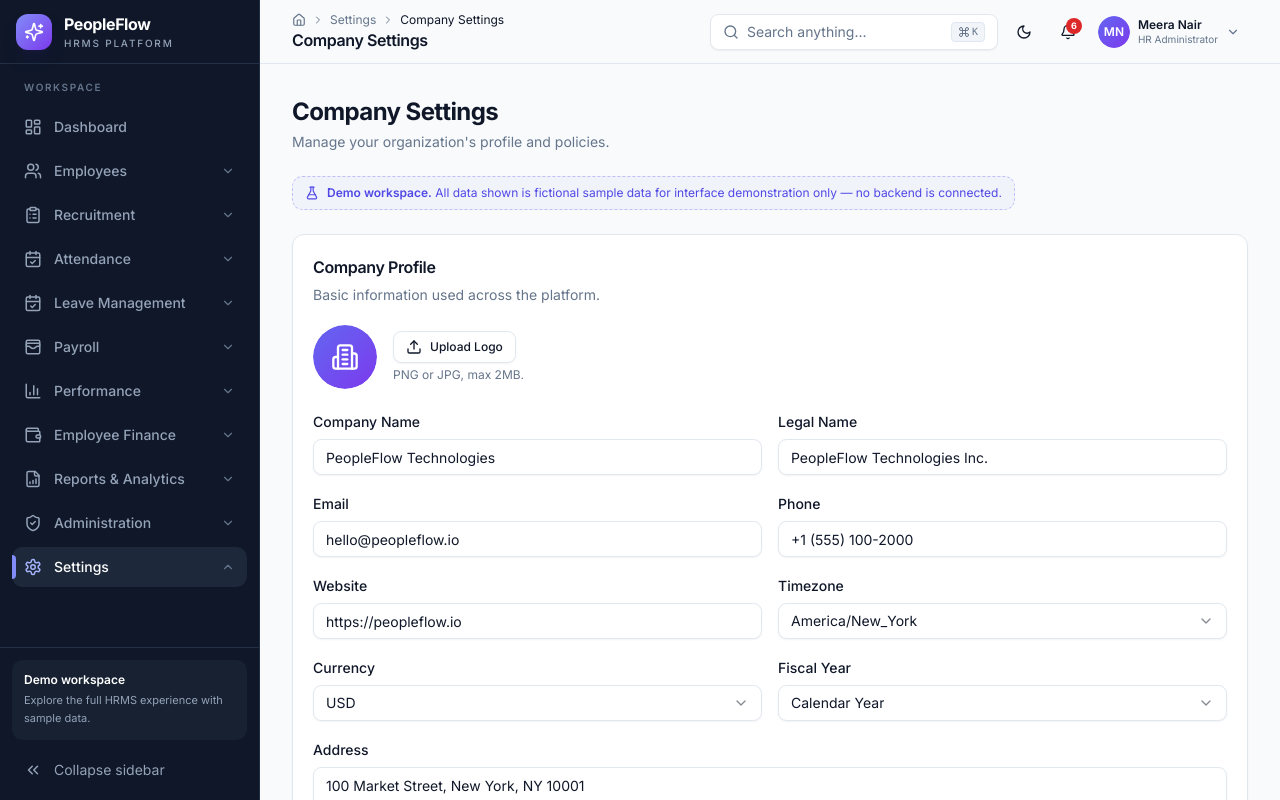
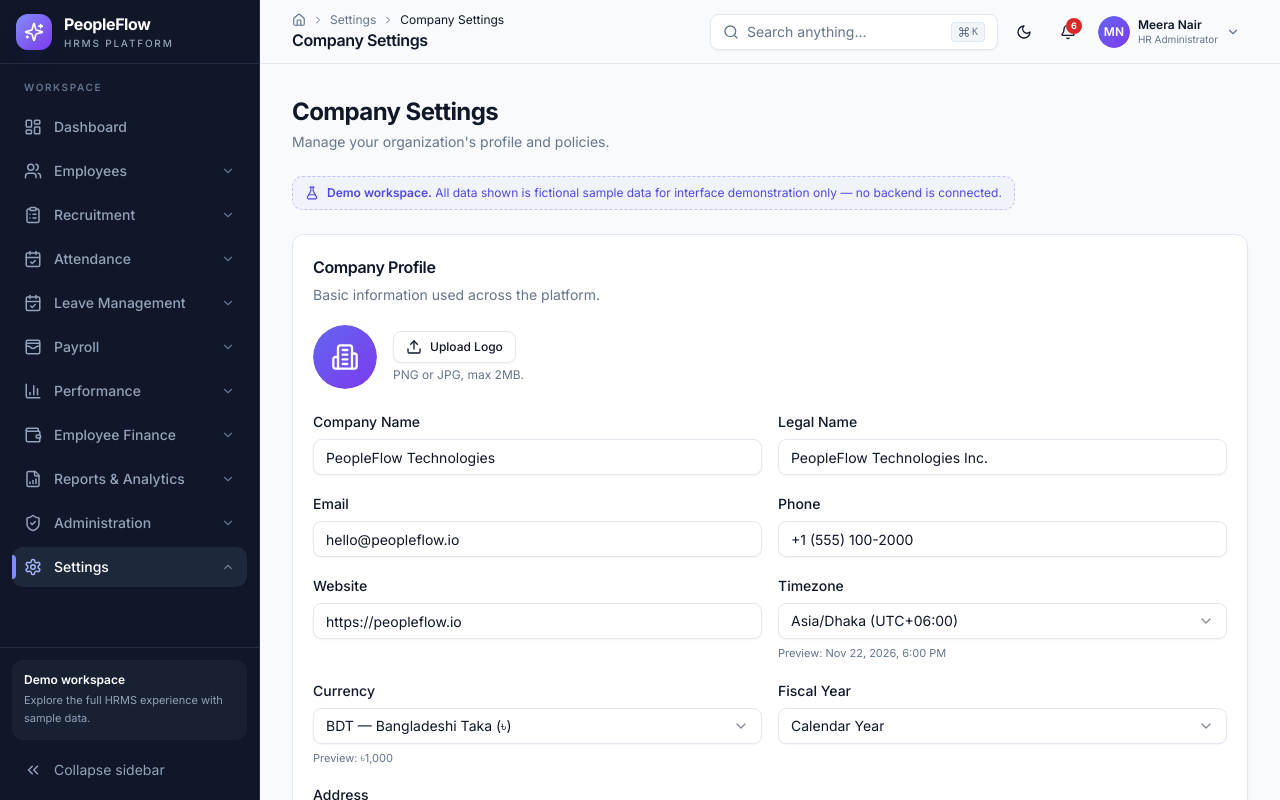
Before and after one commit to RAKIB6348/hrms-system, a React (Vite) app in the folder frontend/: page /settings/company in a window 1280 px wide. Shown: the top 800 px of the page. Built offline with nearby package versions, Linux system fonts and the light colour scheme.

Commit message:
Add BDT currency and Asia Dhaka timezone to HRMS settings

```diff
--- /dev/null
+++ b/frontend/src/hooks/use-company-settings.ts
@@ -0,0 +1,89 @@
+import { create } from 'zustand'
+import { persist } from 'zustand/middleware'
+import { formatCurrency, formatDate } from '@/lib/utils'
+
+export interface CompanySettings {
+  name: string
+  legalName: string
+  email: string
+  phone: string
+  website: string
+  address: string
+  timezone: string
+  currency: string
+  fiscalYear: string
+}
+
+/** Defaults used only when no saved company preferences exist. */
+export const companySettingsDefaults: CompanySettings = {
+  name: 'PeopleFlow Technologies',
+  legalName: 'PeopleFlow Technologies Inc.',
+  email: 'hello@peopleflow.io',
+  phone: '+1 (555) 100-2000',
+  website: 'https://peopleflow.io',
+  address: '100 Market Street, New York, NY 10001',
+  timezone: 'Asia/Dhaka',
+  currency: 'BDT',
+  fiscalYear: 'Calendar Year',
+}
+
+export const CURRENCY_OPTIONS = [
+  { value: 'BDT', label: 'BDT — Bangladeshi Taka (৳)' },
+  { value: 'USD', label: 'USD' },
+  { value: 'EUR', label: 'EUR' },
+  { value: 'GBP', label: 'GBP' },
+  { value: 'INR', label: 'INR' },
+  { value: 'SGD', label: 'SGD' },
+]
+
+export const TIMEZONE_OPTIONS = [
+  { value: 'Asia/Dhaka', label: 'Asia/Dhaka (UTC+06:00)' },
+  { value: 'America/New_York', label: 'America/New_York' },
+  { value: 'Europe/London', label: 'Europe/London' },
+  { value: 'Asia/Kolkata', label: 'Asia/Kolkata' },
+  { value: 'Asia/Singapore', label: 'Asia/Singapore' },
+]
+
+interface CompanySettingsState {
+  settings: CompanySettings
+  save: (settings: CompanySettings) => void
+}
+
+/**
+ * Frontend-only persistence for company preferences. Rehydration merges saved
+ * values over the defaults, so an existing user's saved currency/timezone (and
+ * every other field) is never overwritten. Writes happen only on explicit save.
+ */
+export const useCompanyStore = create<CompanySettingsState>()(
+  persist(
+    (set) => ({
+      settings: companySettingsDefaults,
+      save: (settings) => set({ settings }),
+    }),
+    {
+      name: 'hrms-company-settings',
+      version: 1,
+      partialize: (state) => ({ settings: state.settings }),
+      merge: (persisted, current) => {
+        const saved = (persisted as Partial<CompanySettingsState> | undefined)?.settings
+        return {
+          ...current,
+          settings: { ...companySettingsDefaults, ...(saved ?? {}) },
+        }
+      },
+    },
+  ),
+)
+
+/** Formatting helpers bound to the saved company currency and timezone. */
+export function useCompanyFormatter() {
+  const { currency, timezone } = useCompanyStore((state) => state.settings)
+
+  return {
+    currency,
+    timezone,
+    formatMoney: (amount: number) => formatCurrency(amount, currency),
+    formatCompanyDateTime: (value: string | Date) =>
+      formatDate(value, { dateStyle: 'medium', timeStyle: 'short' }, timezone),
+  }
+}
--- a/frontend/src/lib/utils.ts
+++ b/frontend/src/lib/utils.ts
@@ -6,9 +6,12 @@ export function cn(...inputs: ClassValue[]) {
 }
 
 export function formatCurrency(amount: number, currency = 'USD') {
+  const isBDT = currency.toUpperCase() === 'BDT'
   return new Intl.NumberFormat('en-US', {
     style: 'currency',
     currency,
+    // Bangladesh Taka uses the ৳ symbol rather than the "BDT" code prefix.
+    ...(isBDT ? { currencyDisplay: 'narrowSymbol' as const } : {}),
     maximumFractionDigits: 0,
   }).format(amount)
 }
@@ -17,9 +20,17 @@ export function formatNumber(value: number) {
   return new Intl.NumberFormat('en-US').format(value)
 }
 
-export function formatDate(value: string | Date, options?: Intl.DateTimeFormatOptions) {
+/**
+ * Timezone-aware date formatting. When `timeZone` is omitted the previous
+ * behaviour (the viewer's local timezone) is preserved.
+ */
+export function formatDate(value: string | Date, options?: Intl.DateTimeFormatOptions, timeZone?: string) {
   const date = typeof value === 'string' ? new Date(value) : value
-  return new Intl.DateTimeFormat('en-US', options ?? { month: 'short', day: 'numeric', year: 'numeric' }).format(date)
+  const formatOptions: Intl.DateTimeFormatOptions = {
+    ...(options ?? { month: 'short', day: 'numeric', year: 'numeric' }),
+    ...(timeZone ? { timeZone } : {}),
+  }
+  return new Intl.DateTimeFormat('en-US', formatOptions).format(date)
 }
 
 export function initials(name: string) {
--- a/frontend/src/pages/settings/CompanySettings.tsx
+++ b/frontend/src/pages/settings/CompanySettings.tsx
@@ -1,4 +1,4 @@
-import { useState } from 'react'
+import { useState, type FormEvent } from 'react'
 import { toast } from 'sonner'
 import { Building2, Save, Upload } from 'lucide-react'
 import { PageHeader } from '@/components/common/PageHeader'
@@ -10,23 +10,33 @@ import { Textarea } from '@/components/ui/textarea'
 import { Label } from '@/components/ui/label'
 import { Select, SelectContent, SelectItem, SelectTrigger, SelectValue } from '@/components/ui/select'
 import { Avatar, AvatarFallback } from '@/components/ui/avatar'
+import {
+  CURRENCY_OPTIONS, TIMEZONE_OPTIONS, useCompanyStore, type CompanySettings as CompanySettingsValues,
+} from '@/hooks/use-company-settings'
+import { formatCurrency, formatDate } from '@/lib/utils'
+
+const PREVIEW_DATE = new Date('2026-11-22T12:00:00Z')
 
 export default function CompanySettings() {
-  const [company, setCompany] = useState({
-    name: 'PeopleFlow Technologies', legalName: 'PeopleFlow Technologies Inc.',
-    email: 'hello@peopleflow.io', phone: '+1 (555) 100-2000',
-    website: 'https://peopleflow.io', address: '100 Market Street, New York, NY 10001',
-    timezone: 'America/New_York', currency: 'USD', fiscalYear: 'Calendar Year',
-  })
+  // Seed the draft from persisted preferences so saved choices survive navigation.
+  const storedSettings = useCompanyStore((state) => state.settings)
+  const save = useCompanyStore((state) => state.save)
+  const [company, setCompany] = useState<CompanySettingsValues>(storedSettings)
 
-  const update = (key: keyof typeof company, value: string) => setCompany((prev) => ({ ...prev, [key]: value }))
+  const update = (key: keyof CompanySettingsValues, value: string) => setCompany((prev) => ({ ...prev, [key]: value }))
+
+  const handleSave = (event: FormEvent) => {
+    event.preventDefault()
+    save({ ...company })
+    toast.success('Company settings saved (demo)')
+  }
 
   return (
     <div className="space-y-6">
       <PageHeader title="Company Settings" description="Manage your organization's profile and policies." />
       <DemoNotice compact />
 
-      <form onSubmit={(e) => { e.preventDefault(); toast.success('Company settings saved (demo)') }} className="space-y-6">
+      <form onSubmit={handleSave} className="space-y-6">
         <Card>
           <CardHeader><CardTitle className="text-base">Company Profile</CardTitle><CardDescription>Basic information used across the platform.</CardDescription></CardHeader>
           <CardContent className="space-y-5">
@@ -40,17 +50,25 @@ export default function CompanySettings() {
               <div className="space-y-1.5"><Label>Email</Label><Input type="email" value={company.email} onChange={(e) => update('email', e.target.value)} /></div>
               <div className="space-y-1.5"><Label>Phone</Label><Input value={company.phone} onChange={(e) => update('phone', e.target.value)} /></div>
               <div className="space-y-1.5"><Label>Website</Label><Input value={company.website} onChange={(e) => update('website', e.target.value)} /></div>
-              <div className="space-y-1.5"><Label>Timezone</Label>
+              <div className="space-y-1.5">
+                <Label>Timezone</Label>
                 <Select value={company.timezone} onValueChange={(v) => update('timezone', v)}>
                   <SelectTrigger><SelectValue /></SelectTrigger>
-                  <SelectContent>{['America/New_York', 'Europe/London', 'Asia/Kolkata', 'Asia/Singapore'].map((t) => <SelectItem key={t} value={t}>{t}</SelectItem>)}</SelectContent>
+                  <SelectContent>{TIMEZONE_OPTIONS.map((t) => <SelectItem key={t.value} value={t.value}>{t.label}</SelectItem>)}</SelectContent>
                 </Select>
+                <p className="text-[11px] text-muted-foreground">
+                  Preview: {formatDate(PREVIEW_DATE, { dateStyle: 'medium', timeStyle: 'short' }, company.timezone)}
+                </p>
               </div>
-              <div className="space-y-1.5"><Label>Currency</Label>
+              <div className="space-y-1.5">
+                <Label>Currency</Label>
                 <Select value={company.currency} onValueChange={(v) => update('currency', v)}>
                   <SelectTrigger><SelectValue /></SelectTrigger>
-                  <SelectContent>{['USD', 'EUR', 'GBP', 'INR', 'SGD'].map((c) => <SelectItem key={c} value={c}>{c}</SelectItem>)}</SelectContent>
+                  <SelectContent>{CURRENCY_OPTIONS.map((c) => <SelectItem key={c.value} value={c.value}>{c.label}</SelectItem>)}</SelectContent>
                 </Select>
+                <p className="text-[11px] text-muted-foreground">
+                  Preview: {formatCurrency(1000, company.currency)}
+                </p>
               </div>
               <div className="space-y-1.5"><Label>Fiscal Year</Label>
                 <Select value={company.fiscalYear} onValueChange={(v) => update('fiscalYear', v)}>
```
Also changed, not shown: 163 other files (tests, documents, lock files or other folders).
